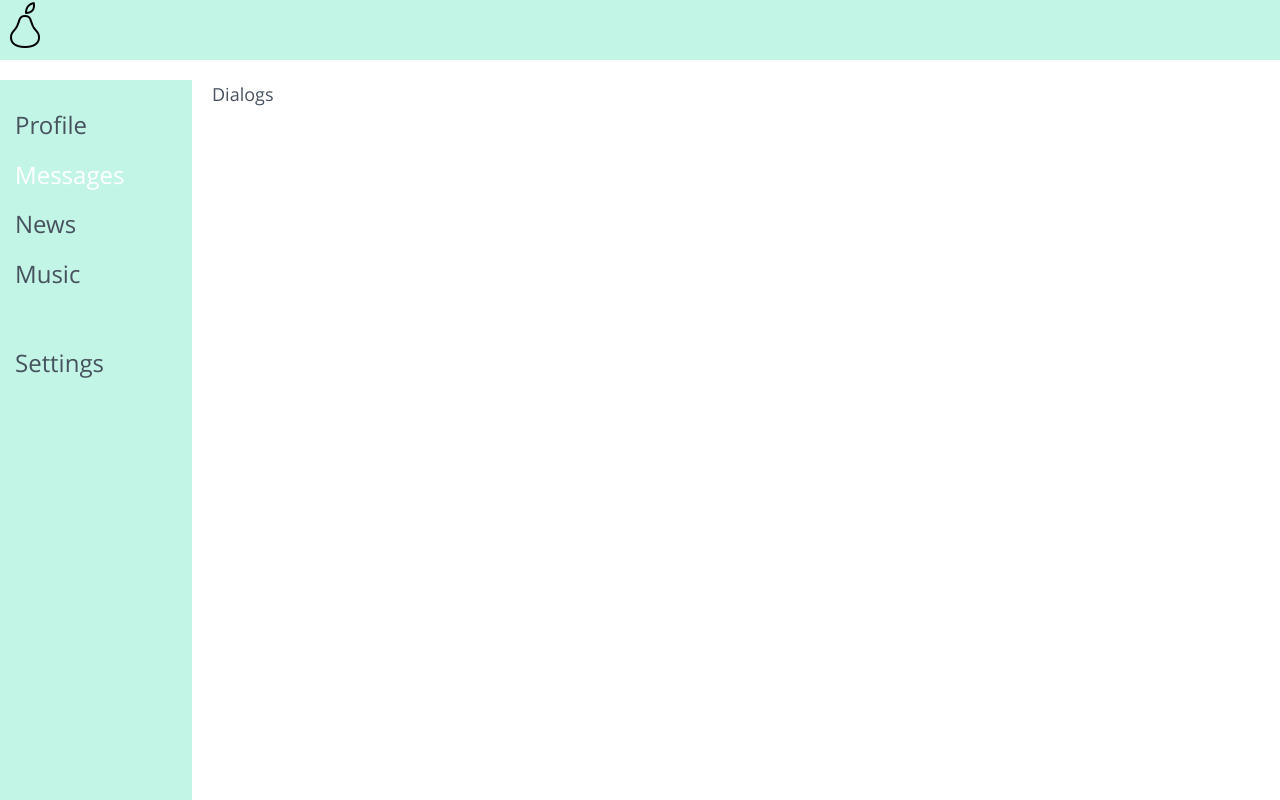
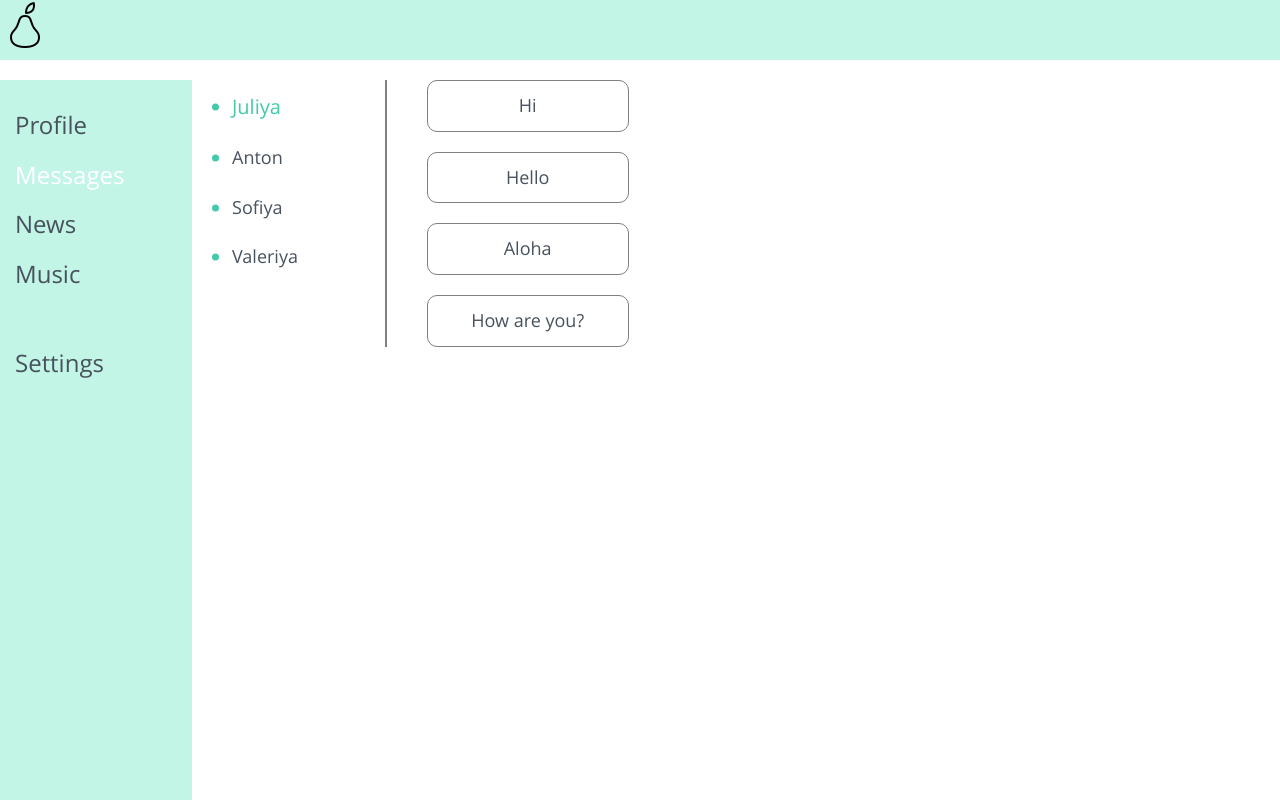
Before and after one commit to SerovaJ/first_react_project, a React (Create React App) app: page /dialogs in a window 1280 px wide. Built offline with nearby package versions, Linux system fonts and the light colour scheme.

Commit message:
Вёрстка страницы Диалогов

```diff
--- a/src/components/Dialogs/Dialogs.js
+++ b/src/components/Dialogs/Dialogs.js
@@ -3,8 +3,35 @@ import s from './Dialogs.module.css';
 
 const Dialogs = () => {
 	return (
-		<div>
-			Dialogs
+		<div className={s.dialogs}>
+			<div className={s.items}>
+				<div className={s.dialog + ' ' + s.active}>
+					Juliya
+				</div>
+				<div className={s.dialog}>
+					Anton
+				</div>
+				<div className={s.dialog}>
+					Sofiya
+				</div>
+				<div className={s.dialog}>
+					Valeriya
+				</div>
+			</div>
+			<div className={s.messages}>
+				<div className={s.message}>
+					Hi
+				</div>
+				<div className={s.message}>
+					Hello
+				</div>
+				<div className={s.message}>
+					Aloha
+				</div>
+				<div className={s.message}>
+					How are you?
+				</div>
+			</div>
 		</div>
 	);
 }
--- a/src/components/Dialogs/Dialogs.module.css
+++ b/src/components/Dialogs/Dialogs.module.css
@@ -0,0 +1,48 @@
+.dialogs {
+	display: grid;
+	grid-template-columns: 2fr 10fr;
+}
+
+.items {
+	border-right: 2px solid gray;
+}
+
+.dialog {
+	padding: 10px 0;
+	position: relative;
+	padding-left: 20px;
+}
+
+.dialog:before {
+	content: ' ';
+	display: block;
+	width: 7px;
+	height: 7px;
+	border-radius: 50%;
+	background-color: #44CAA9;
+	position: absolute;
+	left: 0;
+	top: 50%;
+	transform: translateY(-50%);
+}
+
+.dialog.active {
+	font-size: 20px;
+	color:  #44CAA9;
+}
+
+.messages {
+	padding-left: 40px;
+}
+
+.message {
+	width: 200px;
+	padding: 10px 0;
+	border: 1px solid gray;
+	border-radius: 10px;
+	text-align: center;
+}
+
+.message + .message {
+	margin-top: 20px;
+}
--- a/src/components/Profile/Profile.js
+++ b/src/components/Profile/Profile.js
@@ -20,9 +20,7 @@ const Profile = () => {
         </div>
 
         <MyPosts/>
-
       </div>
-
   );
 }
 export default Profile;
```
